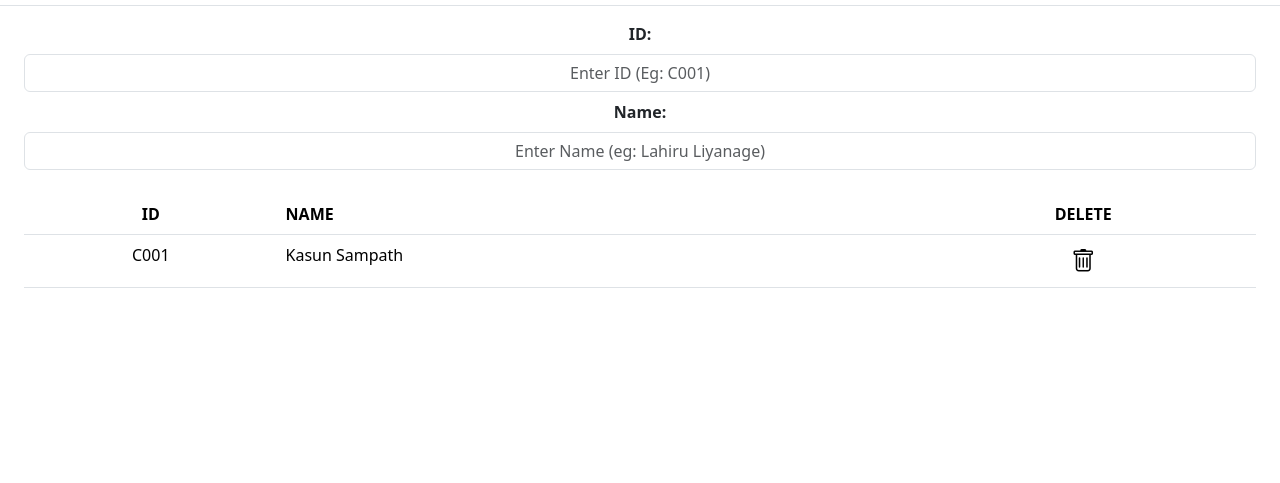
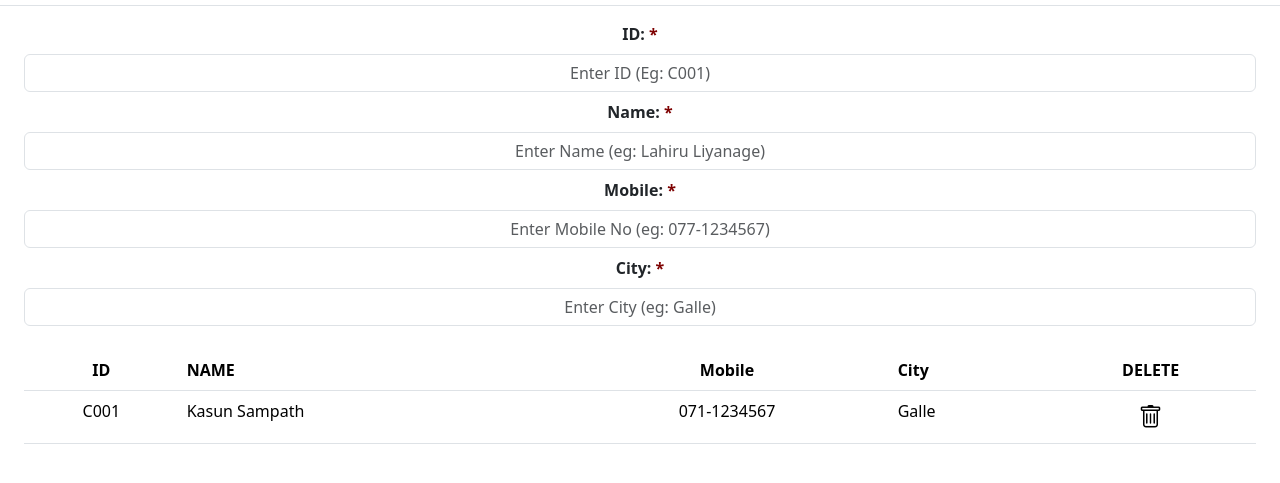
Before and after one commit to code-labs-playground/web-form, a website: page index.html in a window 1280 px wide. Shown: the part 75-558 px from the top of the page. Drawn offline with nearby package versions, Linux system fonts and the light colour scheme.

Commit message:
Completed HTML

```diff
--- a/index.html
+++ b/index.html
@@ -6,6 +6,20 @@
     <link rel="stylesheet" href="./node_modules/bootstrap/dist/css/bootstrap.min.css">
     <link rel="stylesheet" href="./node_modules/bootstrap-icons/font/bootstrap-icons.css">
     <script defer src="./js/main.js"></script>
+    <style>
+        #frm label::after {
+            content: '*';
+            color: #7e0202;
+        }
+
+        td > .bi-trash {
+            cursor: pointer;
+
+            &:hover {
+                color: red;
+            }
+        }
+    </style>
 </head>
 <body>
     <header class="d-flex justify-content-between border-bottom py-2 pt-3 px-2">
@@ -22,16 +36,26 @@
         </div>
     </header>
 
-    <form action="javascript:void(0)" class="px-4 pt-2 text-center">
+    <form action="javascript:void(0)" class="px-4 pt-2 text-center" id="frm">
         <div class="mt-2">
-            <label for="txt-id" class="form-label fw-bold">ID:</label>
+            <label for="txt-id" class="form-label fw-bold">ID: </label>
             <input required pattern="^C\d{3}$" class="form-control text-center"
                    type="text" name="" id="txt-id" placeholder="Enter ID (Eg: C001)">
         </div>
         <div class="mt-2">
-            <label for="txt-name" class="form-label fw-bold">Name:</label>
+            <label for="txt-name" class="form-label fw-bold">Name: </label>
             <input required pattern="[a-zA-Z\s]+" class="form-control text-center"
                    id="txt-name" type="text" name="" placeholder="Enter Name (eg: Lahiru Liyanage)">
+        </div>
+        <div class="mt-2">
+            <label for="txt-number" class="form-label fw-bold">Mobile: </label>
+            <input required pattern="07\d{1}-\d{7}" class="form-control text-center"
+                   id="txt-number" type="text" name="" placeholder="Enter Mobile No (eg: 077-1234567)">
+        </div>
+        <div class="mt-2">
+            <label for="txt-city" class="form-label fw-bold">City: </label>
+            <input required pattern="[a-zA-Z\s]+" class="form-control text-center"
+                   id="txt-city" type="text" name="" placeholder="Enter City (eg: Galle)">
         </div>
     </form>
 
@@ -41,6 +65,8 @@
             <tr>
                 <th class="text-center">ID</th>
                 <th >NAME</th>
+                <th class="text-center">Mobile</th>
+                <th >City</th>
                 <th class="text-center">DELETE</th>
             </tr>
             </thead>
@@ -48,6 +74,8 @@
             <tr>
                 <td class="text-center">C001</td>
                 <td >Kasun Sampath</td>
+                <td class="text-center">071-1234567</td>
+                <td >Galle</td>
                 <td class="text-center"><i class="bi bi-trash fs-4"></i></td>
             </tr>
             </tbody>
```
